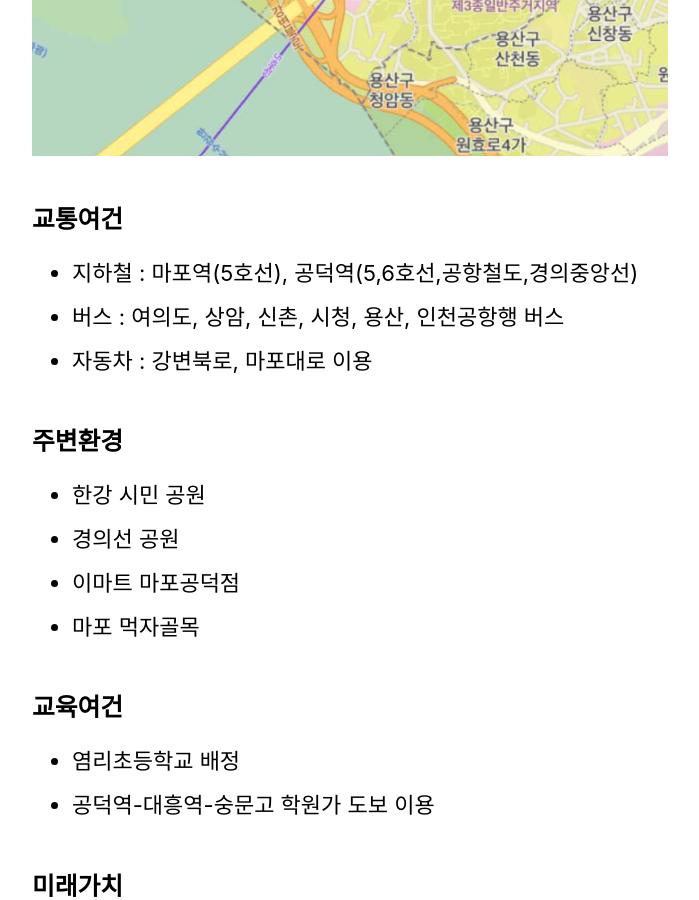
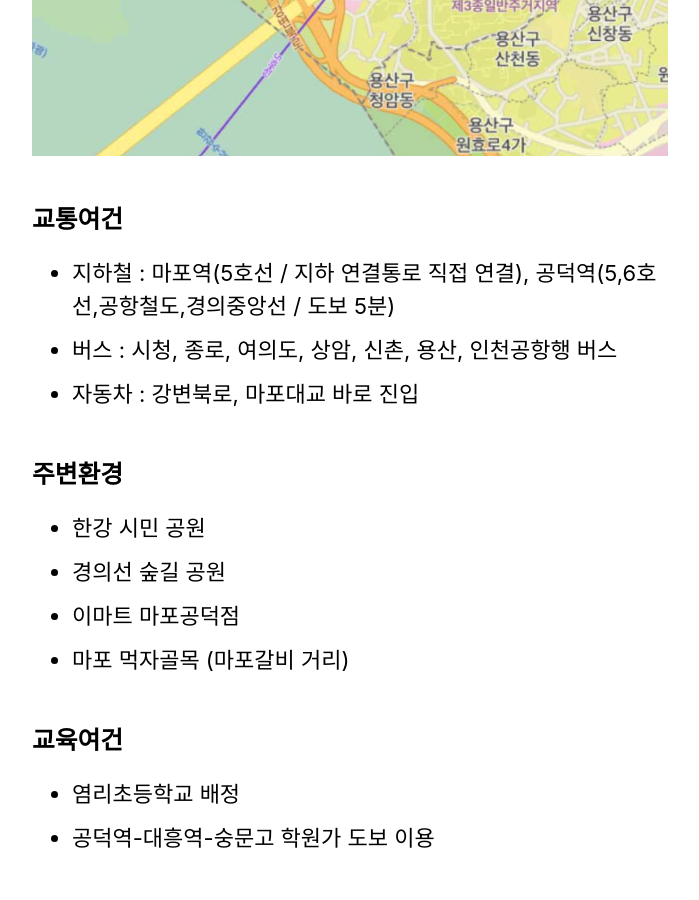
Before and after one commit to mapoobelisk/mapoobelisk.github.io, a Jekyll site: the page built from _pages/about.md, in a window 1280 px wide and 900 px high, scrolled down 1029 px. Shown: the whole window, without its empty margins (290-989 px from the left). Built offline with Jekyll 4.4.1, drawn with Linux system fonts in a browser that asks for light colours; cached includes are drawn as plain includes; some of the changed text lies outside the part shown.

Commit message:
Update about.md

```diff
--- a/_pages/about.md
+++ b/_pages/about.md
@@ -14,16 +14,16 @@ toc: true
 
 ### 교통여건
 
-- 지하철 : 마포역(5호선), 공덕역(5,6호선,공항철도,경의중앙선)
-- 버스 : 여의도, 상암, 신촌, 시청, 용산, 인천공항행 버스
-- 자동차 : 강변북로, 마포대로 이용
+- 지하철 : 마포역(5호선 / 지하 연결통로 직접 연결), 공덕역(5,6호선,공항철도,경의중앙선 / 도보 5분)
+- 버스 : 시청, 종로, 여의도, 상암, 신촌, 용산, 인천공항행 버스
+- 자동차 : 강변북로, 마포대교 바로 진입
 
 ### 주변환경
 
 - 한강 시민 공원
-- 경의선 공원
+- 경의선 숲길 공원
 - 이마트 마포공덕점
-- 마포 먹자골목
+- 마포 먹자골목 (마포갈비 거리)
 
 ### 교육여건
 
```
Also changed, not shown: other parts of _pages/about.md (+1 -1 lines).
